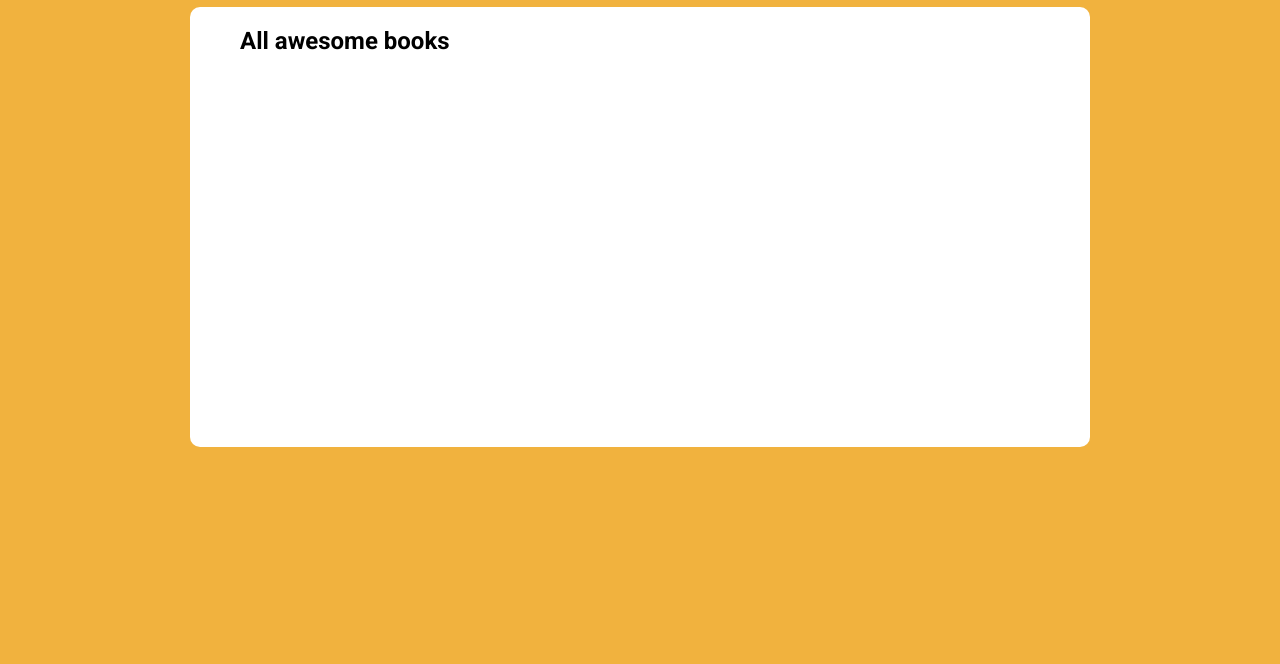
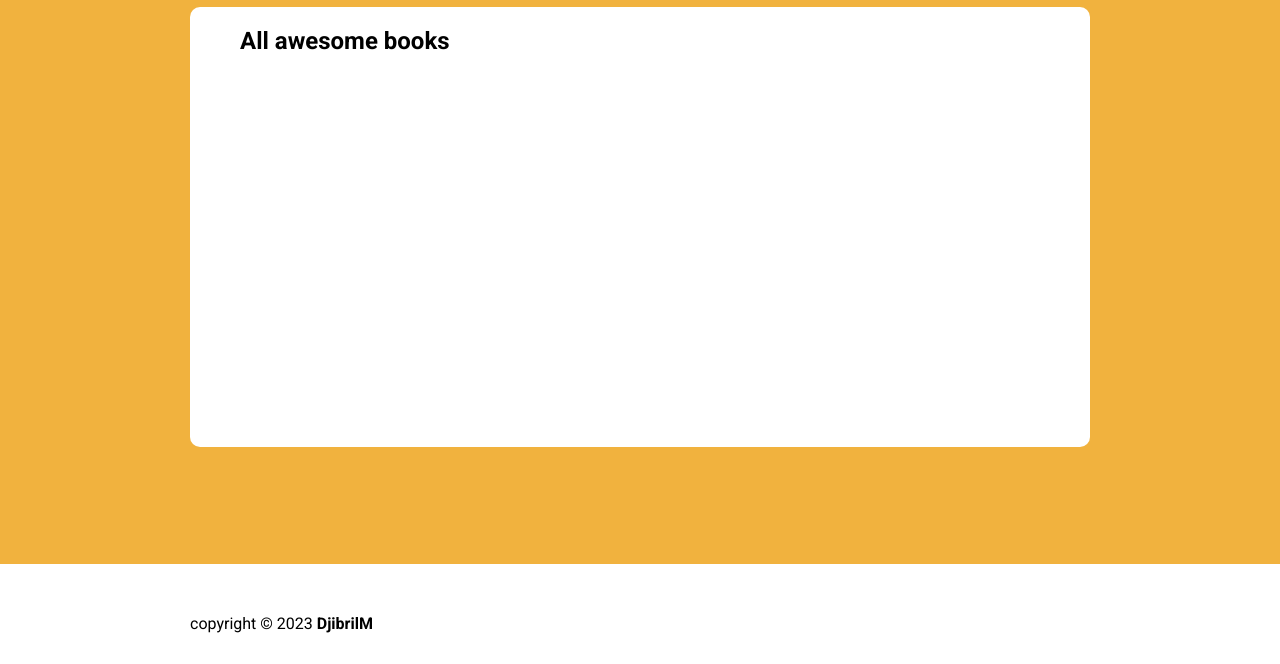
Before and after one commit to DjibrilM/Awesome-books, a website with bundled scripts: page index.html in a window 1280 px wide. Shown: the part 136-800 px from the top of the page. Built offline with nearby package versions, Linux system fonts and the light colour scheme; a web font is replaced by a local one.

Commit message:
Added copyright

```diff
--- a/index.html
+++ b/index.html
@@ -76,6 +76,12 @@
             </li>
         </ul>
     </section>
+
+    <footer class="main-footer">
+        <div class="footer-container">
+        <p>copyright &copy; 2023 <strong>DjibrilM</strong> </p>
+        </div>
+    </footer>
 </body>
 
 </html>
--- a/style.css
+++ b/style.css
@@ -105,11 +105,11 @@ body {
   margin-top: 40px;
 }
 
-.inputs-col > :nth-child(1) {
+.inputs-col> :nth-child(1) {
   width: 70%;
 }
 
-.inputs-col > :nth-child(2) {
+.inputs-col> :nth-child(2) {
   width: 30%;
 }
 
@@ -174,3 +174,21 @@ body {
   color: white;
   font-weight: bold;
 }
+
+.main-footer {
+  width: 100%;
+  padding-top: 50px;
+  position: absolute;
+  bottom: 0px;
+  color: black;
+  height: 50px;
+  background-color: white;
+}
+
+.footer-container
+{
+  max-width: 900px;
+  width: 100%;
+  margin: auto;
+
+}
```
